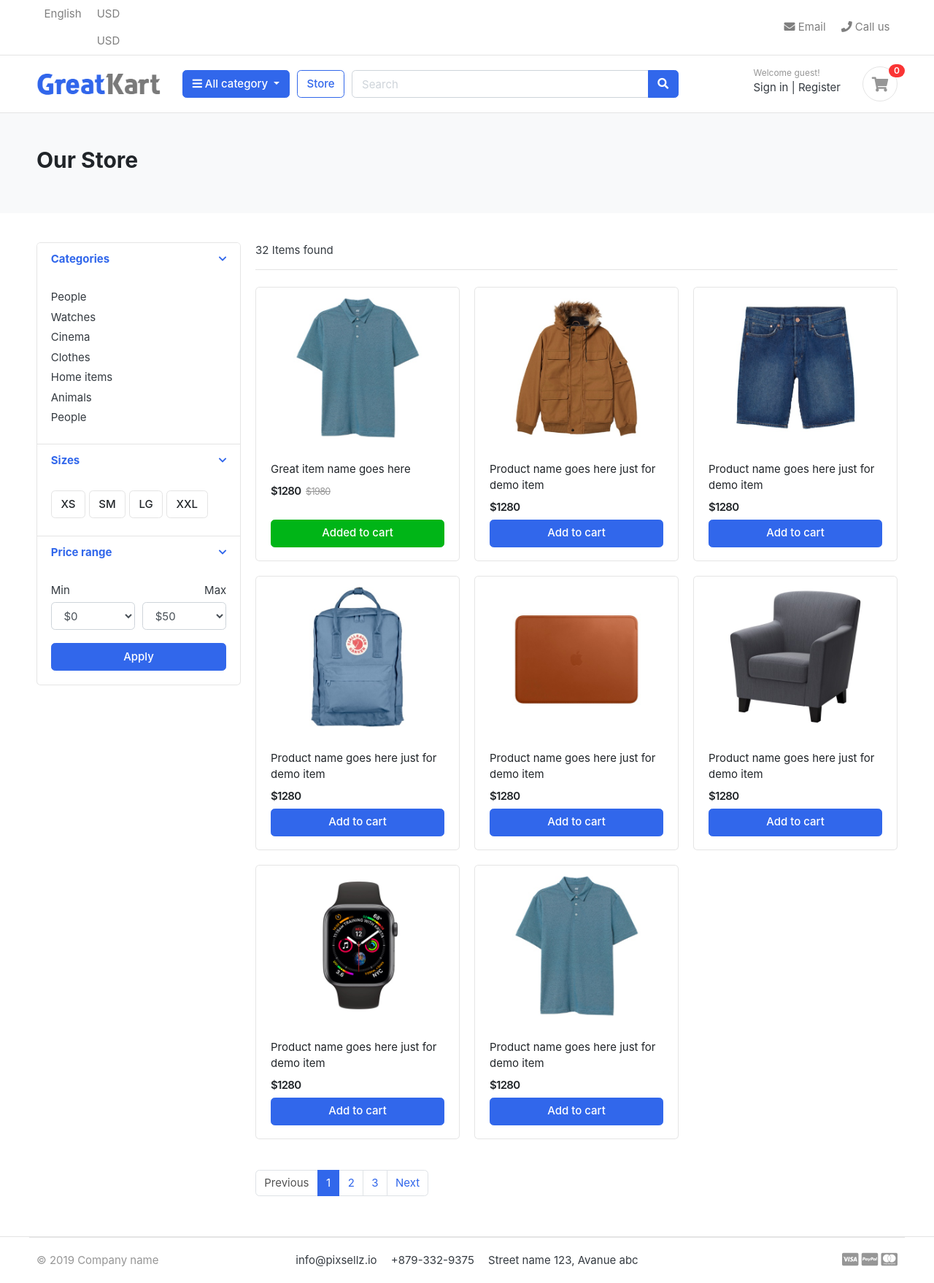
After one commit to ProgramerSalar/greatkart, a Django app: page /store/ in a window 1280 px wide. The commit adds this page. Shown: the whole page at 73% size. Run offline with Django 4.2, Linux system fonts and the light colour scheme; some libraries are stand-ins or nearby versions; some web fonts are replaced.

Commit message:
add the store.html page

```diff
--- a/greatkart/urls.py
+++ b/greatkart/urls.py
@@ -1,27 +1,15 @@
-"""
-URL configuration for greatkart project.
 
-The `urlpatterns` list routes URLs to views. For more information please see:
-    https://docs.djangoproject.com/en/4.2/topics/http/urls/
-Examples:
-Function views
-    1. Add an import:  from my_app import views
-    2. Add a URL to urlpatterns:  path('', views.home, name='home')
-Class-based views
-    1. Add an import:  from other_app.views import Home
-    2. Add a URL to urlpatterns:  path('', Home.as_view(), name='home')
-Including another URLconf
-    1. Import the include() function: from django.urls import include, path
-    2. Add a URL to urlpatterns:  path('blog/', include('blog.urls'))
-"""
 from django.contrib import admin
 from django.urls import path
 from . import views
 from django.conf.urls.static import static
 from django.conf import settings
+from django.urls import include
+
 
 urlpatterns = [
     path('admin/', admin.site.urls),
-    path('', views.home , name="home")
+    path('', views.home , name="home"),
+    path('store/', include('store.urls'))
 
 ] + static(settings.MEDIA_URL, document_root=settings.MEDIA_ROOT)
--- a/store/models.py
+++ b/store/models.py
@@ -1,6 +1,6 @@
 from django.db import models
 from category.models import Category
-from django.db import models
+
 # Create your models here.
 
 class Product(models.Model):
--- /dev/null
+++ b/store/urls.py
@@ -0,0 +1,8 @@
+from django.urls import path
+from . import views
+
+
+
+urlpatterns = [
+    path('', views.store, name='store')
+]
--- a/store/views.py
+++ b/store/views.py
@@ -1,3 +1,7 @@
 from django.shortcuts import render
+from django.shortcuts import HttpResponse
+
 
 # Create your views here.
+def store(request):
+    return render(request, 'store/store.html')
--- a/templates/base.html
+++ b/templates/base.html
@@ -27,7 +27,7 @@
 <link href="{% static 'css/responsive.css' %}" rel="stylesheet" media="only screen and (max-width: 1200px)" />
 
 <!-- custom javascript -->
-<script src="js/script.js" type="text/javascript"></script>
+<script src="{% static 'js/script.js'%}" type="text/javascript"></script>
 
 <script type="text/javascript">
 /// some script
--- /dev/null
+++ b/templates/store/store.html
@@ -0,0 +1,300 @@
+{% extends 'base.html' %}
+{% load static %}
+{% block content %}
+
+
+
+<!-- ========================= SECTION PAGETOP ========================= -->
+<section class="section-pagetop bg">
+    <div class="container">
+        <h2 class="title-page">Our Store</h2>
+
+    </div> <!-- container //  -->
+    </section>
+    <!-- ========================= SECTION INTRO END// ========================= -->
+
+    <!-- ========================= SECTION CONTENT ========================= -->
+    <section class="section-content padding-y">
+    <div class="container">
+
+    <div class="row">
+        <aside class="col-md-3">
+
+    <div class="card">
+        <article class="filter-group">
+            <header class="card-header">
+                <a href="#" data-toggle="collapse" data-target="#collapse_1" aria-expanded="true" class="">
+                    <i class="icon-control fa fa-chevron-down"></i>
+                    <h6 class="title">Categories</h6>
+                </a>
+            </header>
+            <div class="filter-content collapse show" id="collapse_1" style="">
+                <div class="card-body">
+
+                    <ul class="list-menu">
+                    <li><a href="#">People  </a></li>
+                    <li><a href="#">Watches </a></li>
+                    <li><a href="#">Cinema  </a></li>
+                    <li><a href="#">Clothes  </a></li>
+                    <li><a href="#">Home items </a></li>
+                    <li><a href="#">Animals</a></li>
+                    <li><a href="#">People </a></li>
+                    </ul>
+
+                </div> <!-- card-body.// -->
+            </div>
+        </article> <!-- filter-group  .// -->
+        <article class="filter-group">
+            <header class="card-header">
+                <a href="#" data-toggle="collapse" data-target="#collapse_4" aria-expanded="true" class="">
+                    <i class="icon-control fa fa-chevron-down"></i>
+                    <h6 class="title">Sizes </h6>
+                </a>
+            </header>
+            <div class="filter-content collapse show" id="collapse_4" style="">
+                <div class="card-body">
+                  <label class="checkbox-btn">
+                    <input type="checkbox">
+                    <span class="btn btn-light"> XS </span>
+                  </label>
+
+                  <label class="checkbox-btn">
+                    <input type="checkbox">
+                    <span class="btn btn-light"> SM </span>
+                  </label>
+
+                  <label class="checkbox-btn">
+                    <input type="checkbox">
+                    <span class="btn btn-light"> LG </span>
+                  </label>
+
+                  <label class="checkbox-btn">
+                    <input type="checkbox">
+                    <span class="btn btn-light"> XXL </span>
+                  </label>
+            </div><!-- card-body.// -->
+            </div>
+        </article> <!-- filter-group .// -->
+
+        <article class="filter-group">
+            <header class="card-header">
+                <a href="#" data-toggle="collapse" data-target="#collapse_3" aria-expanded="true" class="">
+                    <i class="icon-control fa fa-chevron-down"></i>
+                    <h6 class="title">Price range </h6>
+                </a>
+            </header>
+            <div class="filter-content collapse show" id="collapse_3" style="">
+                <div class="card-body">
+
+                    <div class="form-row">
+                    <div class="form-group col-md-6">
+                      <label>Min</label>
+                      <!-- <input class="form-control" placeholder="$0" type="number"> -->
+                          <select class="mr-2 form-control">
+                            <option value="0">$0</option>
+                            <option value="50">$50</option>
+                            <option value="100">$100</option>
+                            <option value="150">$150</option>
+                            <option value="200">$200</option>
+                            <option value="500">$500</option>
+                            <option value="1000">$1000</option>
+                        </select>
+                    </div>
+                    <div class="form-group text-right col-md-6">
+                      <label>Max</label>
+                          <select class="mr-2 form-control">
+                            <option value="50">$50</option>
+                            <option value="100">$100</option>
+                            <option value="150">$150</option>
+                            <option value="200">$200</option>
+                            <option value="500">$500</option>
+                            <option value="1000">$1000</option>
+                            <option value="2000">$2000+</option>
+                        </select>
+                    </div>
+                    </div> <!-- form-row.// -->
+                    <button class="btn btn-block btn-primary">Apply</button>
+                </div><!-- card-body.// -->
+            </div>
+        </article> <!-- filter-group .// -->
+
+    </div> <!-- card.// -->
+
+        </aside> <!-- col.// -->
+        <main class="col-md-9">
+
+    <header class="border-bottom mb-4 pb-3">
+            <div class="form-inline">
+                <span class="mr-md-auto">32 Items found </span>
+
+            </div>
+    </header><!-- sect-heading -->
+
+    <div class="row">
+        <div class="col-md-4">
+            <figure class="card card-product-grid">
+                <div class="img-wrap">
+
+                    <img src="{% static 'images/items/1.jpg'%}">
+
+                </div> <!-- img-wrap.// -->
+                <figcaption class="info-wrap">
+                    <div class="fix-height">
+                        <a href="./product-detail.html" class="title">Great item name goes here</a>
+                        <div class="price-wrap mt-2">
+                            <span class="price">$1280</span>
+                            <del class="price-old">$1980</del>
+                        </div> <!-- price-wrap.// -->
+                    </div>
+                    <a href="#" class="btn btn-block btn-success">Added to cart </a>
+                </figcaption>
+            </figure>
+        </div> <!-- col.// -->
+
+        <div class="col-md-4">
+            <figure class="card card-product-grid">
+                <div class="img-wrap">
+                    <img src="images/items/2.jpg">
+
+                </div> <!-- img-wrap.// -->
+                <figcaption class="info-wrap">
+                    <div class="fix-height">
+                        <a href="./product-detail.html" class="title">Product name goes here just for demo item</a>
+                        <div class="price-wrap mt-2">
+                            <span class="price">$1280</span>
+                        </div> <!-- price-wrap.// -->
+                    </div>
+                    <a href="#" class="btn btn-block btn-primary">Add to cart </a>
+                </figcaption>
+            </figure>
+        </div> <!-- col.// -->
+
+        <div class="col-md-4">
+            <figure class="card card-product-grid">
+                <div class="img-wrap">
+                    <img src="images/items/3.jpg">
+
+                </div> <!-- img-wrap.// -->
+                <figcaption class="info-wrap">
+                    <div class="fix-height">
+                        <a href="./product-detail.html" class="title">Product name goes here just for demo item</a>
+                        <div class="price-wrap mt-2">
+                            <span class="price">$1280</span>
+                        </div> <!-- price-wrap.// -->
+                    </div>
+                    <a href="#" class="btn btn-block btn-primary">Add to cart </a>
+                </figcaption>
+            </figure>
+        </div> <!-- col.// -->
+
+        <div class="col-md-4">
+            <figure class="card card-product-grid">
+                <div class="img-wrap">
+                    <img src="images/items/4.jpg">
+
+                </div> <!-- img-wrap.// -->
+                <figcaption class="info-wrap">
+                    <div class="fix-height">
+                        <a href="./product-detail.html" class="title">Product name goes here just for demo item</a>
+                        <div class="price-wrap mt-2">
+                            <span class="price">$1280</span>
+                        </div> <!-- price-wrap.// -->
+                    </div>
+                    <a href="#" class="btn btn-block btn-primary">Add to cart </a>
+                </figcaption>
+            </figure>
+        </div> <!-- col.// -->
+
+        <div class="col-md-4">
+            <figure class="card card-product-grid">
+                <div class="img-wrap">
+                    <img src="images/items/5.jpg">
+
+                </div> <!-- img-wrap.// -->
+                <figcaption class="info-wrap">
+                    <div class="fix-height">
+                        <a href="./product-detail.html" class="title">Product name goes here just for demo item</a>
+                        <div class="price-wrap mt-2">
+                            <span class="price">$1280</span>
+                        </div> <!-- price-wrap.// -->
+                    </div>
+                    <a href="#" class="btn btn-block btn-primary">Add to cart </a>
+                </figcaption>
+            </figure>
+        </div> <!-- col.// -->
+
+        <div class="col-md-4">
+            <figure class="card card-product-grid">
+                <div class="img-wrap">
+                    <img src="images/items/6.jpg">
+
+                </div> <!-- img-wrap.// -->
+                <figcaption class="info-wrap">
+                    <div class="fix-height">
+                        <a href="./product-detail.html" class="title">Product name goes here just for demo item</a>
+                        <div class="price-wrap mt-2">
+                            <span class="price">$1280</span>
+                        </div> <!-- price-wrap.// -->
+                    </div>
+                    <a href="#" class="btn btn-block btn-primary">Add to cart </a>
+                </figcaption>
+            </figure>
+        </div> <!-- col.// -->
+
+        <div class="col-md-4">
+            <figure class="card card-product-grid">
+                <div class="img-wrap">
+                    <img src="images/items/7.jpg">
+
+                </div> <!-- img-wrap.// -->
+                <figcaption class="info-wrap">
+                    <div class="fix-height">
+                        <a href="./product-detail.html" class="title">Product name goes here just for demo item</a>
+                        <div class="price-wrap mt-2">
+                            <span class="price">$1280</span>
+                        </div> <!-- price-wrap.// -->
+                    </div>
+                    <a href="#" class="btn btn-block btn-primary">Add to cart </a>
+                </figcaption>
+            </figure>
+        </div> <!-- col.// -->
+
+        <div class="col-md-4">
+            <figure class="card card-product-grid">
+                <div class="img-wrap">
+                    <img src="images/items/1.jpg">
+
+                </div> <!-- img-wrap.// -->
+                <figcaption class="info-wrap">
+                    <div class="fix-height">
+                        <a href="./product-detail.html" class="title">Product name goes here just for demo item</a>
+                        <div class="price-wrap mt-2">
+                            <span class="price">$1280</span>
+                        </div> <!-- price-wrap.// -->
+                    </div>
+                    <a href="#" class="btn btn-block btn-primary">Add to cart </a>
+                </figcaption>
+            </figure>
+        </div> <!-- col.// -->
+    </div> <!-- row end.// -->
+
+
+    <nav class="mt-4" aria-label="Page navigation sample">
+      <ul class="pagination">
+        <li class="page-item disabled"><a class="page-link" href="#">Previous</a></li>
+        <li class="page-item active"><a class="page-link" href="#">1</a></li>
+        <li class="page-item"><a class="page-link" href="#">2</a></li>
+        <li class="page-item"><a class="page-link" href="#">3</a></li>
+        <li class="page-item"><a class="page-link" href="#">Next</a></li>
+      </ul>
+    </nav>
+
+        </main> <!-- col.// -->
+
+    </div>
+
+    </div> <!-- container .//  -->
+    </section>
+    <!-- ========================= SECTION CONTENT END// ========================= -->
+
+{% endblock %}
```
Also changed, not shown: greatkart/views.py (+8 -1 lines), templates/home.html (+18 -66 lines), store/admin.py (line endings or trailing spaces).
